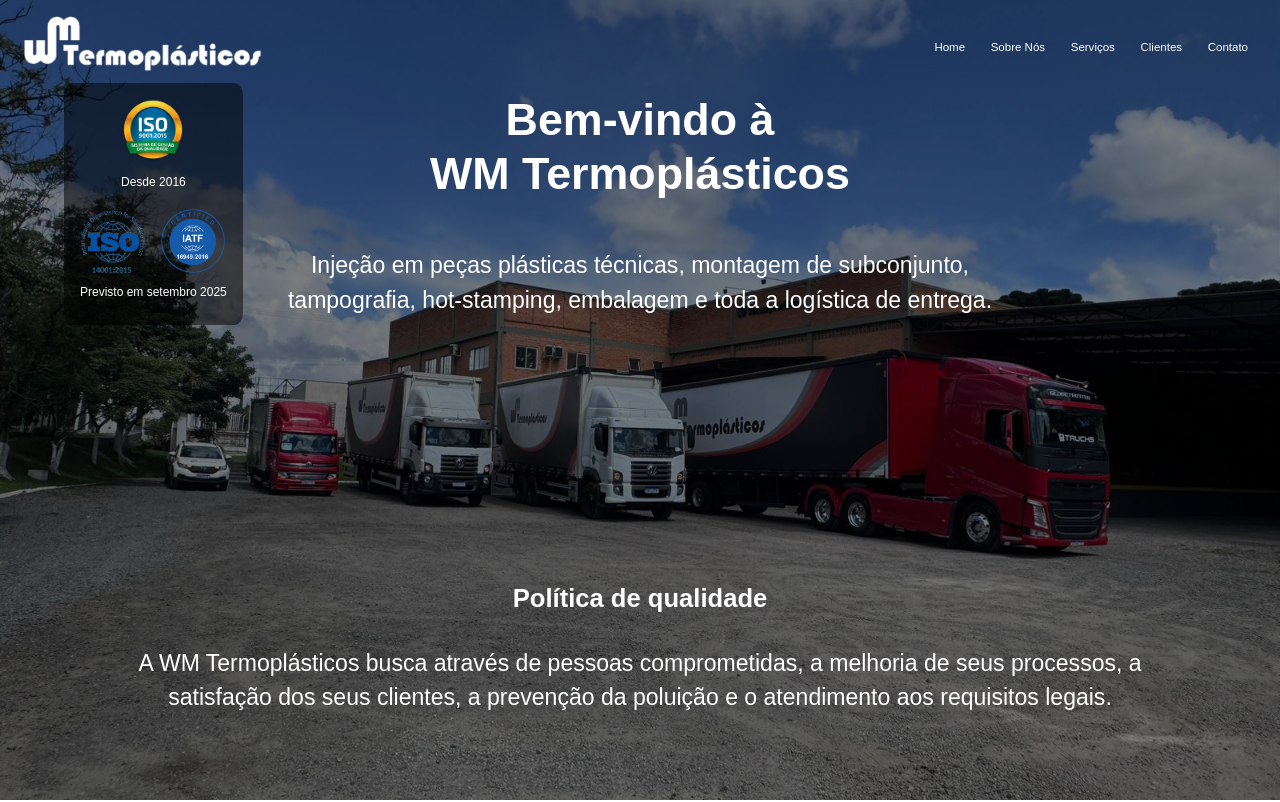
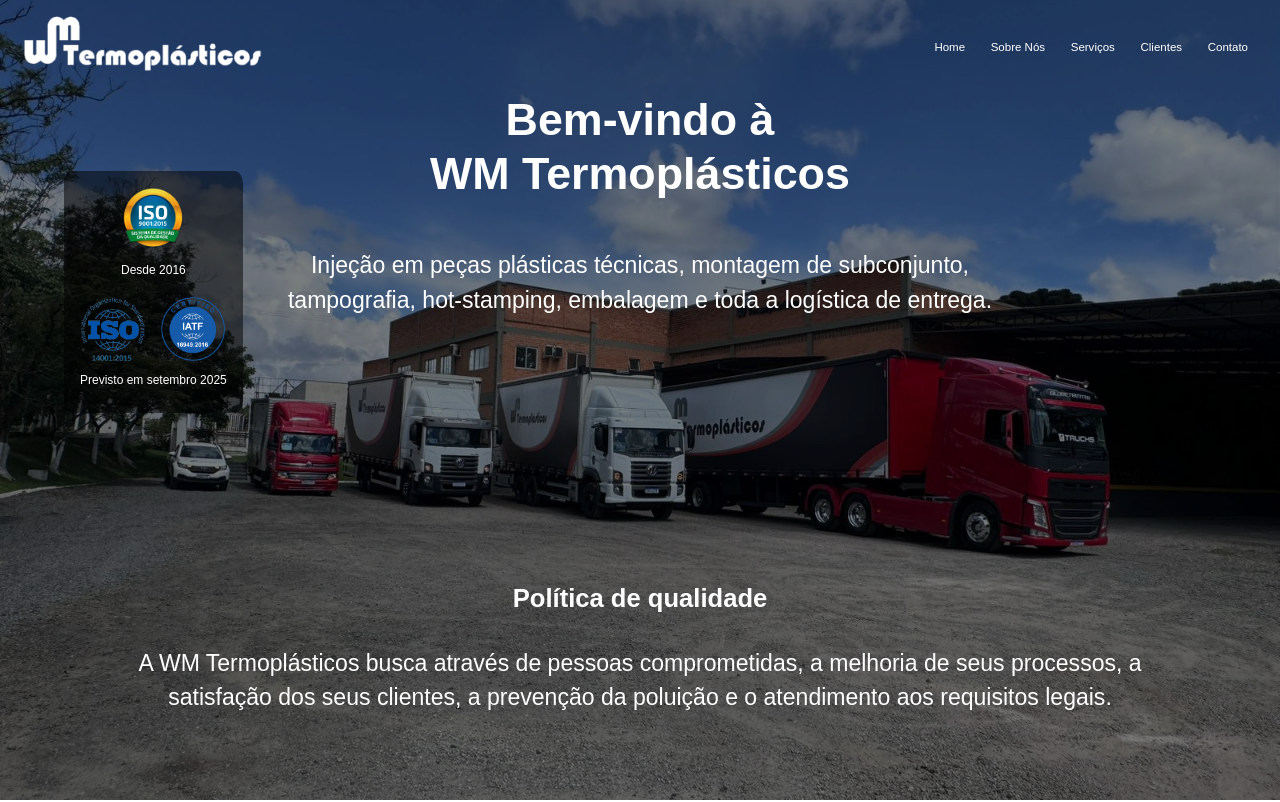
Before and after one commit to Luiz-Malanczyn/WM-Website, a Vue app: page / in a window 1280 px wide. Shown: the top 802 px of the page. Built offline with nearby package versions, Linux system fonts and the light colour scheme.

Commit message:
Adjust top position of home logos container for improved layout

```diff
--- a/src/components/HomeSection/styles.css
+++ b/src/components/HomeSection/styles.css
@@ -21,7 +21,7 @@
 .home-logos-container {
   position: absolute;
   left: 0;
-  top: 4vh;
+  top: 15vh;
   display: flex;
   flex-direction: column;
   gap: 10px;
```
